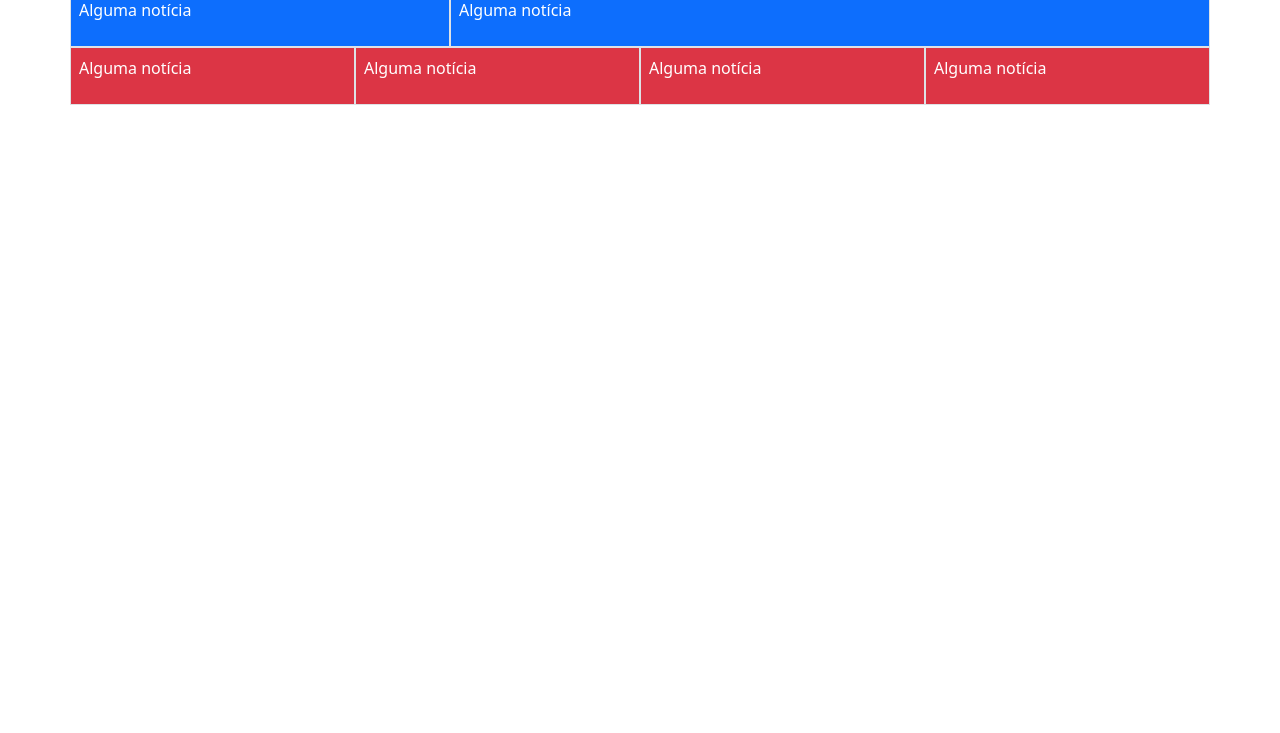
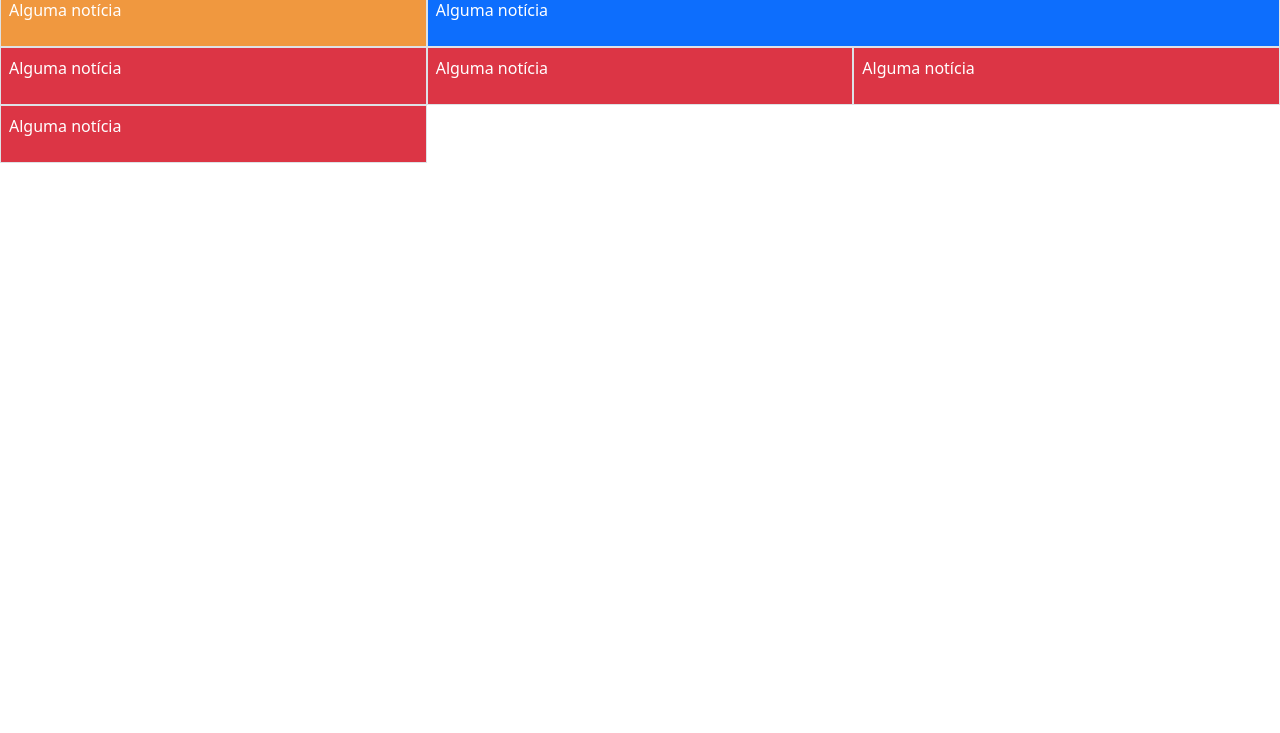
Before and after one commit to glaydson-alves/projeto-marketing-digital, a plain HTML site: page index.html in a window 1280 px wide. Shown: the part 67-800 px from the top of the page. Drawn offline with nearby package versions, Linux system fonts and the light colour scheme.

Commit message:
finalizado fase 1 bootstrap

```diff
--- /dev/null
+++ b/css/estilo.css
@@ -0,0 +1,3 @@
+.bg-roxo{
+    background-color: #f0983f;
+}
--- a/index.html
+++ b/index.html
@@ -6,38 +6,47 @@
     <meta name="viewport" content="width=device-width, initial-scale=1.0">
     <link rel="stylesheet" href="https://cdn.jsdelivr.net/npm/bootstrap@5.3.0/dist/css/bootstrap.min.css
 ">
+    <link rel="stylesheet" href="css/estilo.css">
     <title>Trabalhando com bootstrap</title>
 </head>
 <body>
     <h1 class="text-center">Trabalhando com bootstrap</h1>
 
-    <main class="container">
+    <main class="container-fluid">
 
         <section class="row">
-            <article class="bg-primary p-2 col-4 border">
+            <article class="bg-roxo
+            p-2
+            col-lg-4
+            col-md-6
+            border">
                 <p class="text-white"> Alguma notícia</p>
             </article>
 
-            <article class="bg-primary p-2 col-8 border">
+            <article class="bg-primary
+            p-2
+            col-lg-8
+            col-md-6
+            border">
                 <p class="text-white"> Alguma notícia</p>
             </article>
         </article>
 
         </section>
             <section class="row">
-            <article class="bg-danger p-2 col-3 border">
+            <article class="bg-danger p-2 col-lg-4 col-md-6 col-sm-12 border">
                 <p class="text-white"> Alguma notícia</p>
             </article>
 
-            <article class="bg-danger p-2 col-3 border">
+            <article class="bg-danger p-2 col-lg-4 col-md-6 col-sm-12 border">
                 <p class="text-white"> Alguma notícia</p>
             </article>
 
-            <article class="bg-danger p-2 col-3 border">
+            <article class="bg-danger p-2 col-lg-4 col-md-6 col-sm-12 border">
                 <p class="text-white"> Alguma notícia</p>
             </article>
 
-            <article class="bg-danger p-2 col-3 border">
+            <article class="bg-danger p-2 col-lg-4 col-md-6 col-sm-12 border">
                 <p class="text-white"> Alguma notícia</p>
             </article>
         </section>
```
